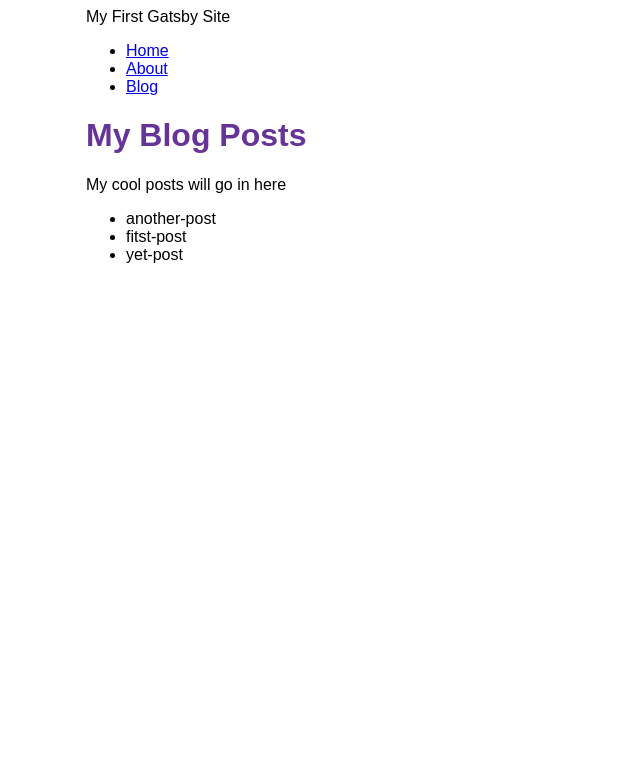
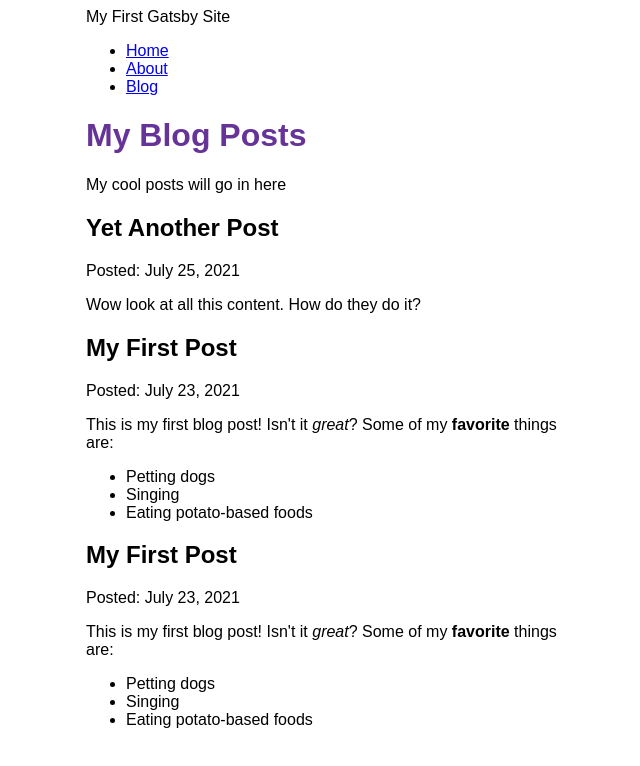
Before and after one commit to Parkseonho/2022-06-06-blog, a Gatsby site: page /Blog in a window 1280 px wide. Shown: the whole page, without its empty margins (304-944 px from the left). Built offline with nearby package versions, Linux system fonts and the light colour scheme; Gatsby itself is replaced by a stand-in of ours.

Commit message:
blog max 화면 표시

```diff
--- a/blog/another-post.mdx
+++ b/blog/another-post.mdx
@@ -0,0 +1,11 @@
+---
+title: "My First Post"
+date: "2021-07-23"
+---
+
+This is my first blog post! Isn't it _great_?
+Some of my **favorite** things are:
+
+- Petting dogs
+- Singing
+- Eating potato-based foods
--- a/blog/fitst-post.mdx
+++ b/blog/fitst-post.mdx
@@ -0,0 +1,11 @@
+---
+title: "My First Post"
+date: "2021-07-23"
+---
+
+This is my first blog post! Isn't it _great_?
+Some of my **favorite** things are:
+
+- Petting dogs
+- Singing
+- Eating potato-based foods
--- a/blog/yet-post.mdx
+++ b/blog/yet-post.mdx
@@ -0,0 +1,6 @@
+---
+title: "Yet Another Post"
+date: "2021-07-25"
+---
+
+Wow look at all this content. How do they do it?
--- a/gatsby-config.js
+++ b/gatsby-config.js
@@ -12,5 +12,6 @@
         path: `${__dirname}/blog`,
       },
     },
+    "gatsby-plugin-mdx",
   ],
 };
--- a/package.json
+++ b/package.json
@@ -15,8 +15,11 @@
     "clean": "gatsby clean"
   },
   "dependencies": {
+    "@mdx-js/mdx": "^1.6.22",
+    "@mdx-js/react": "^1.6.22",
     "gatsby": "^4.15.2",
     "gatsby-plugin-image": "^2.15.1",
+    "gatsby-plugin-mdx": "^3.15.2",
     "gatsby-plugin-sharp": "^4.15.1",
     "gatsby-source-filesystem": "^4.15.0",
     "react": "^18.1.0",
--- a/src/pages/Blog/index.js
+++ b/src/pages/Blog/index.js
@@ -1,25 +1,33 @@
 import React from "react";
 import { graphql } from "gatsby";
 import Layout from "../../components/layout";
+import { MDXRenderer } from "gatsby-plugin-mdx";
 
 const BlogPage = ({ data }) => {
   return (
     <Layout pageTitle="My Blog Posts">
       <p>My cool posts will go in here</p>
-      <ul>
-        {data.allFile.nodes.map((node) => (
-          <li key={node.name}>{node.name}</li>
-        ))}
-      </ul>
+      {data.allMdx.nodes.map((node) => (
+        <article key={node.id}>
+          <h2>{node.frontmatter.title}</h2>
+          <p>Posted: {node.frontmatter.date}</p>
+          <MDXRenderer>{node.body}</MDXRenderer>
+        </article>
+      ))}
     </Layout>
   );
 };
 
 export const query = graphql`
-  query {
-    allFile {
+  query MyQuery {
+    allMdx(sort: { fields: frontmatter___date, order: DESC }) {
       nodes {
-        name
+        frontmatter {
+          date(formatString: "MMMM D, YYYY")
+          title
+        }
+        id
+        body
       }
     }
   }
```
Also changed, not shown: 1 other file.
